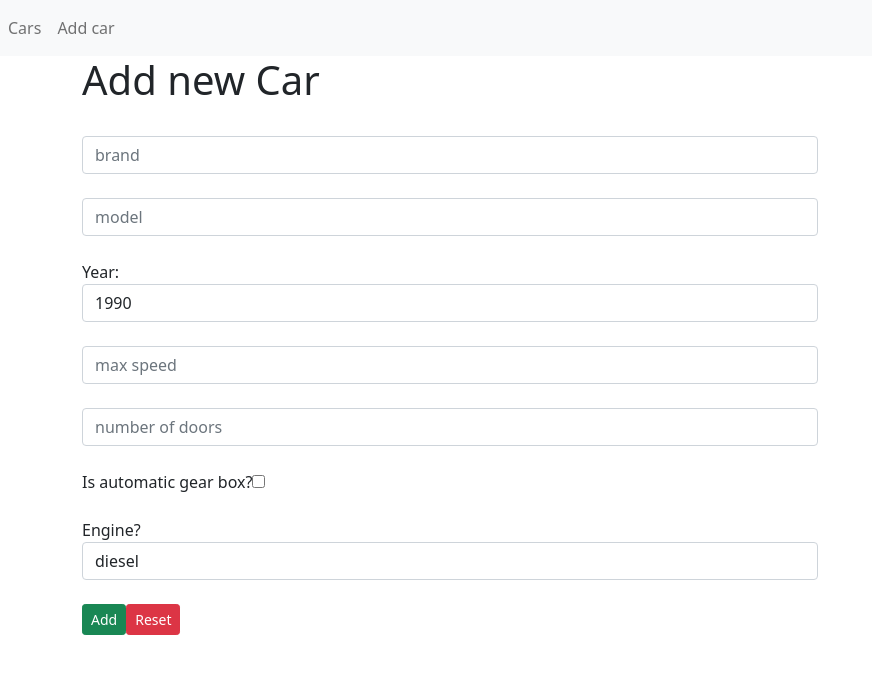
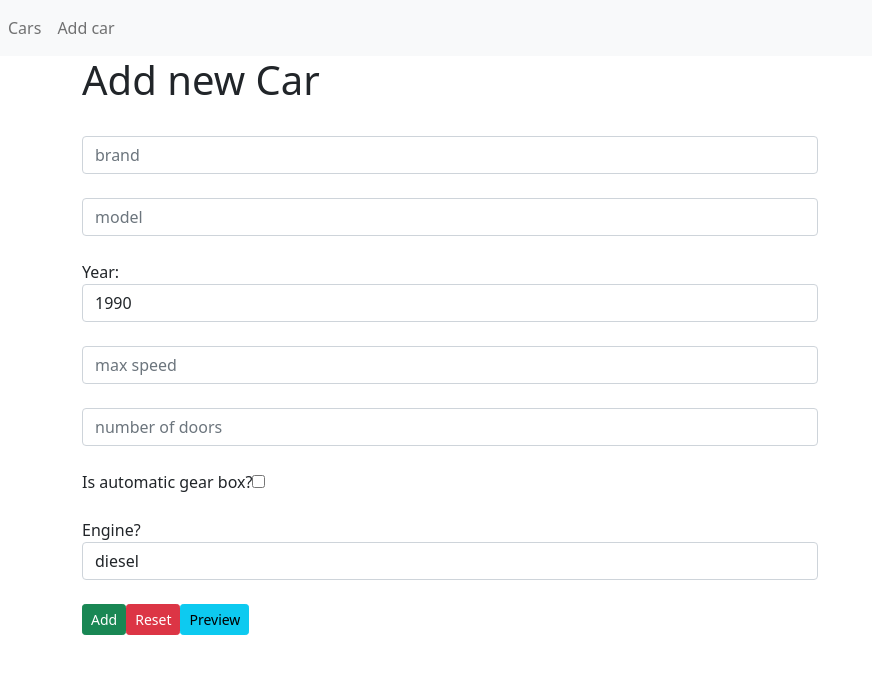
Before and after one commit to danilopetrovic88/cars-app-noRedux, a React (Create React App) app: page /add in a window 1280 px wide. Shown: the top 674 px of the page, without its empty margins (0-872 px from the left). Built offline with nearby package versions, Linux system fonts and the light colour scheme.

Commit message:
zadatak 5, preview button

```diff
--- a/src/components/AddCar.js
+++ b/src/components/AddCar.js
@@ -11,7 +11,7 @@ const AddCar = () => {
     const [numberOfDoors, setNumberOfDoors] = useState('')
     const [isAutomatic, setIsAutomatic] = useState(false)
     const [engine, setEngine] = useState(engines[0])
-    // const [newCar, setNewCar] = useState(null)
+    const [newCar, setNewCar] = useState(null)
 
     for (let i = 0; i <= 28; i++) {
         years.push(i + 1990)
@@ -45,6 +45,18 @@ const AddCar = () => {
 
     const handleEngine = (e) => {
         setEngine(e.target.value)
+    }
+
+    const handlePreview = () => {
+        alert(JSON.stringify({
+            brand: brand,
+            model: model,
+            year: year,
+            maxSpeed: maxSpeed,
+            numberOfDors: numberOfDoors,
+            isAutomatic: isAutomatic,
+            engine: engine
+        }))
     }
 
     const handleSubmit = (e) => {
@@ -88,6 +100,7 @@ const AddCar = () => {
                     </select><br />
                     <button type="submit" className="btn btn-success btn-sm">Add</button>
                     <button type="reset" className="btn btn-danger btn-sm">Reset</button>
+                    <button type='button' onClick={() => handlePreview()} className="btn btn-info btn-sm">Preview</button>
                 </form>
             </div>
         </div>
```
